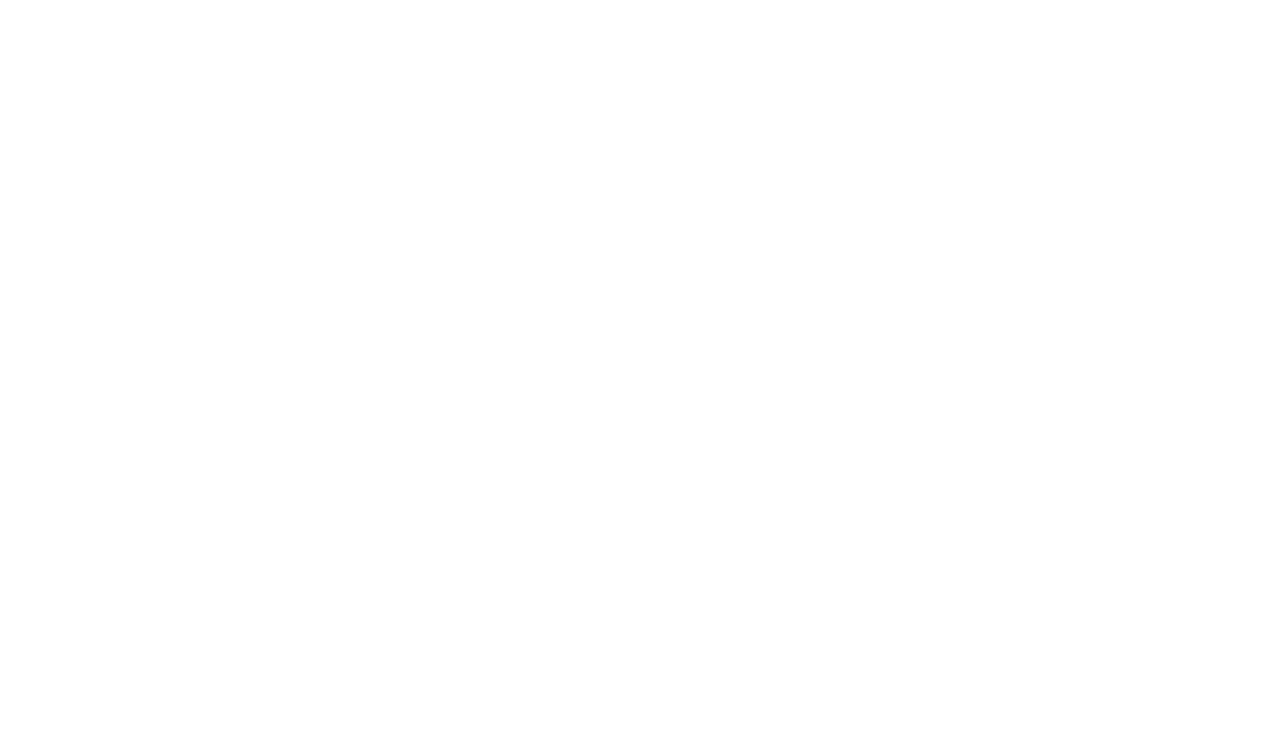
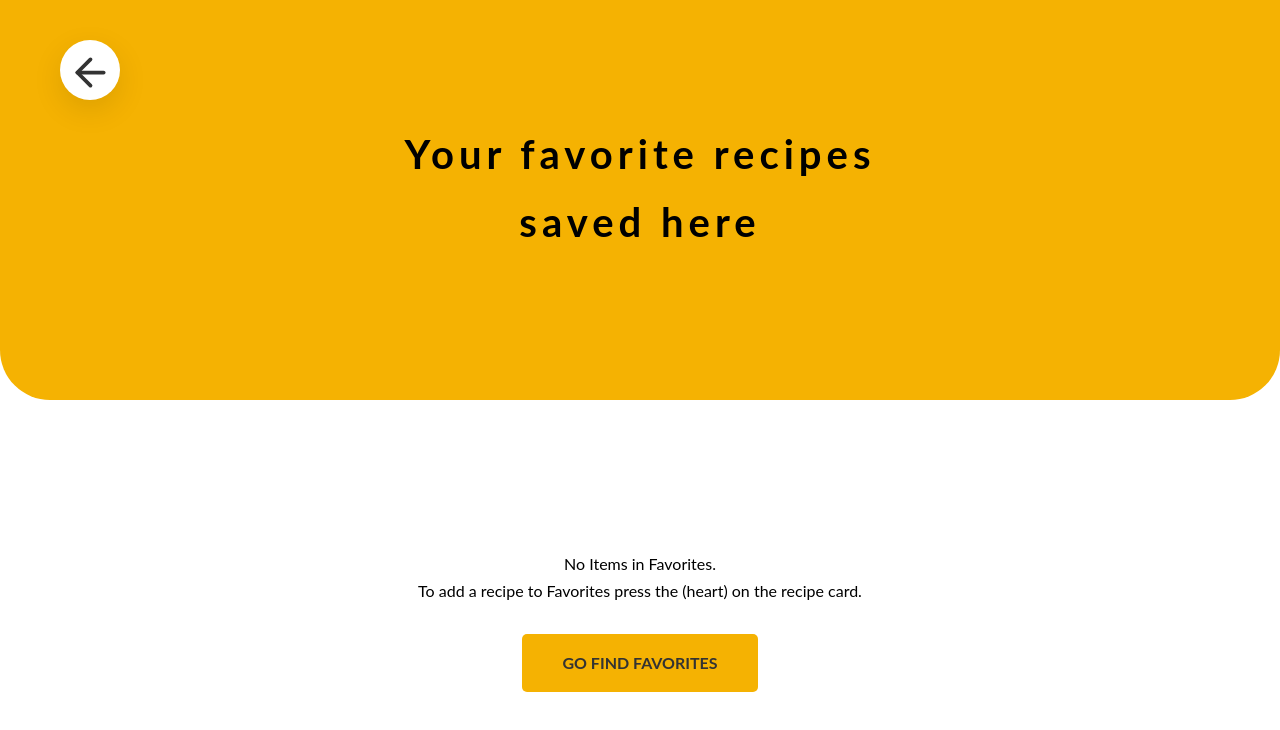
Before and after one commit to Amy-tech/Tastify, a React (Create React App) app: page /favoritespage in a window 1280 px wide. Shown: the top 730 px of the page. Built offline with nearby package versions, Linux system fonts and the light colour scheme; a web font is replaced by a local one.

Commit message:
creating favorite page (#12)

```diff
--- a/src/App.js
+++ b/src/App.js
@@ -7,8 +7,10 @@
 import RecipefeedPage from "./Pages/RecipefeedPage/RecipefeedPage";
 import RecipeMethod from "./Components/Recipefeed/RecipeMethod";
 import CreateRecipe from "./Components/CreateRecipe/CreateRecipe";
+import FavoreitesPage from "./Pages/FavoritesPage/FavoritesPage";
 
 import classes from "./Components/Global Components/Global Sass/Base.module.scss";
+import FavoritesPage from "./Pages/FavoritesPage/FavoritesPage";
 
 function App() {
   return (
@@ -18,6 +20,7 @@
       <Route exact path="/recipefeed" component={RecipefeedPage}></Route>
       <Route exact path="/recipemethod" component={RecipeMethod}></Route>
       <Route exact path="/createrecipe" component={CreateRecipe}></Route>
+      <Route exact path="/favoritespage" component={FavoritesPage}></Route>
     </Fragment>
   );
 }
--- /dev/null
+++ b/src/Components/Favorites/FavoriteHeading.js
@@ -0,0 +1,26 @@
+import React from "react";
+import classes from "./FavoriteHeading.module.scss";
+import typography from "../Global Components/Global Sass/Typography.module.scss";
+import { FiArrowLeft } from "react-icons/fi";
+import button from "../Global Components/Buttons/Button.module.scss";
+
+const FavoriteHeading = () => {
+  return (
+    <div className={classes.fav}>
+      <section className={classes.fav__heading}>
+        <a href={"/recipefeed"} className={button.backBtn}>
+          <FiArrowLeft />
+        </a>
+        <h1
+          className={`${classes.fav__heading_title} ${typography.primary__headingMedium}`}
+        >
+          Your favorite recipes
+          <br />
+          saved here
+        </h1>
+      </section>
+    </div>
+  );
+};
+
+export default FavoriteHeading;
--- /dev/null
+++ b/src/Components/Favorites/FavoriteHeading.module.scss
@@ -0,0 +1,16 @@
+.fav {
+  display: flex;
+  flex-direction: column;
+
+  &__heading {
+    width: 100%;
+    height: 50vh;
+    background-color: #f5b202;
+    border-radius: 0 0 5rem 5rem;
+
+    &_title {
+      text-align: center;
+      padding-top: 2rem;
+    }
+  }
+}
--- a/src/Components/Global Components/Buttons/Button.module.scss
+++ b/src/Components/Global Components/Buttons/Button.module.scss
@@ -122,3 +122,24 @@
 .binLarge:hover {
   background-color: #d49800;
 }
+
+// BACK BUTTON
+.backBtn {
+  display: block;
+  font-size: 4.5rem;
+  margin: 4rem 0 0 6rem;
+  width: 6rem;
+  height: 6rem;
+  border-radius: 50%;
+  background-color: #fff;
+  border: none;
+  color: #333;
+  box-shadow: 0 1rem 3rem rgba(#000, 0.1);
+  text-align: center;
+  cursor: pointer;
+  transition: all 0.2s;
+
+  &:hover {
+    transform: scale(1.1);
+  }
+}
--- a/src/Components/Global Components/Buttons/FavoriteBtn.js
+++ b/src/Components/Global Components/Buttons/FavoriteBtn.js
@@ -1,12 +1,27 @@
-import React from "react";
+import React, { useState } from "react";
 import { FaRegHeart, FaHeart } from "react-icons/fa";
 import button from "./Button.module.scss";
 
 const FavoriteBtn = () => {
+  const [isLiked, setIsLiked] = useState(false);
+
+  const favoriteBtnHandler = () => {
+    setIsLiked(!isLiked);
+  };
+
   return (
-    <div className={button.favorite}>
-      <FaRegHeart className={button.favorite__unfill} />
-      {/* <FaHeart className={button.favorite__fill} /> */}
+    <div className={button.favorite} onClick={favoriteBtnHandler}>
+      {isLiked ? (
+        <FaHeart
+          className={button.favorite__fill}
+          onClick={favoriteBtnHandler}
+        />
+      ) : (
+        <FaRegHeart
+          className={button.favorite__unfill}
+          onClick={favoriteBtnHandler}
+        />
+      )}
     </div>
   );
 };
--- a/src/Components/Global Components/Recipe Form/RecipeForm.js
+++ b/src/Components/Global Components/Recipe Form/RecipeForm.js
@@ -29,10 +29,10 @@
   const [amount, setAmount] = useState("");
   const [measurement, setMeasurement] = useState("");
   const [ingredient, setIngredient] = useState("");
-  const [holdsAmount, setHoldsAmount] = useState([]);
-  const [holdsMeasurement, setHoldsMeasurement] = useState([]);
-  const [holdsIngredient, setHoldsIngredient] = useState([]);
-  // const [ingredientState, setIngredientState] = useState({});
+  // const [holdsAmount, setHoldsAmount] = useState([]);
+  // const [holdsMeasurement, setHoldsMeasurement] = useState([]);
+  // const [holdsIngredient, setHoldsIngredient] = useState([]);
+  const [ingredientState, setIngredientState] = useState({});
   const [measurementList, setMeasurementList] = useState([]);
 
   const amountRef = useRef(null);
@@ -130,33 +130,24 @@
 
   const addMeasurementHandler = (amount, measurement, ingredient) => {
     let _measurementList = [...measurementList];
-    // let _ingredientState = {
-    //   amount: amount,
-    //   measurement: measurement,
-    //   ingredient: ingredient,
-    // };
+    let _ingredientState = [
+      {
+        amount: amount,
+        measurement: measurement,
+        ingredient: ingredient,
+      },
+    ];
 
-    // console.log(_ingredientState);
+    console.log(_ingredientState);
 
-    let _holdsAmount = [...holdsAmount];
-    let _holdsMeasurement = [...holdsMeasurement];
-    let _holdsIngredient = [...holdsIngredient];
-
-    // _holdsAmount.push(amount);
-    // _holdsMeasurement.push(measurement);
-    // _holdsIngredient.push(ingredient);
+    // FOR LOOP
 
     _measurementList.push(amount + " " + measurement + " " + ingredient);
-    _holdsAmount.push(amount);
-    _holdsMeasurement.push(measurement);
-    _holdsIngredient.push(ingredient);
-    // _ingredientState.push();
+
+    _ingredientState.push();
 
     setMeasurementList(_measurementList);
-    // setIngredientState(_ingredientState);
-    setHoldsAmount(_holdsAmount);
-    setHoldsMeasurement(_holdsMeasurement);
-    setHoldsIngredient(_holdsIngredient);
+    setIngredientState(_ingredientState);
   };
 
   // MEASUREMENT BIN HANDLER
@@ -230,13 +221,16 @@
     description: recipeDescription,
     type: recipeType,
     // ingredient: ingredientState,
-    amount: holdsAmount,
-    measurement: holdsMeasurement,
-    ingredient: holdsIngredient,
+    ingredients: {
+      amount: amount,
+      measurement: measurement,
+      ingredient: ingredient,
+    },
     portion: portionCount,
     method: methodList,
     userName: username,
   };
+  console.log(recipe);
 
   // FORM VALIDATION HELPER FUNCTION
   const isEmpty = (value) => value.toString().trim() === "";
@@ -719,3 +713,16 @@
 };
 
 export default RecipeForm;
+
+//REMEMBER
+// let _holdsAmount = [...holdsAmount];
+// let _holdsMeasurement = [...holdsMeasurement];
+// let _holdsIngredient = [...holdsIngredient];
+
+// _holdsAmount.push(amount);
+// _holdsMeasurement.push(measurement);
+// _holdsIngredient.push(ingredient);
+
+// setHoldsAmount(_holdsAmount);
+// setHoldsMeasurement(_holdsMeasurement);
+// setHoldsIngredient(_holdsIngredient);
--- a/src/Components/Navbar/Navbar.js
+++ b/src/Components/Navbar/Navbar.js
@@ -1,6 +1,6 @@
 //IMPORTING RELEVANT COMPONENTS
 import React from "react";
-
+import button from "../Global Components/Buttons/Button.module.scss";
 import classes from "./Navbar.module.scss";
 
 const Navbar = () => {
@@ -25,7 +25,7 @@
       <div className={classes.navigation__nav}>
         <ul className={classes.navigation__list}>
           <li className={classes.navigation__item}>
-            <a href="#" className={classes.navigation__link}>
+            <a href={"/favoritespage"} className={classes.navigation__link}>
               <span>01</span> Favorites
             </a>
           </li>
@@ -40,7 +40,7 @@
             </a>
           </li>
           <li className={classes.navigation__item}>
-            <a href="#" className={classes.navigation__link}>
+            <a href="/" className={classes.navigation__link}>
               <span>04</span> Logout
             </a>
           </li>
--- /dev/null
+++ b/src/Pages/FavoritesPage/FavoritesPage.js
@@ -0,0 +1,31 @@
+import React from "react";
+import classes from "./FavoritesPage.module.scss";
+import typography from "../../Components/Global Components/Global Sass/Typography.module.scss";
+import button from "../../Components/Global Components/Buttons/Button.module.scss";
+import FavoriteHeading from "../../Components/Favorites/FavoriteHeading";
+
+const FavoritesPage = () => {
+  return (
+    <div>
+      <FavoriteHeading />
+
+      <section className={classes.fav__body}>
+        <div className={classes.fav__body_empty}>
+          <p className={typography.paragraph}>
+            No Items in Favorites.
+            <br />
+            To add a recipe to Favorites press the (heart) on the recipe card.
+          </p>
+          <a
+            href="/recipefeed"
+            className={`${button.btn__primary} ${button.btn}`}
+          >
+            Go find favorites
+          </a>
+        </div>
+      </section>
+    </div>
+  );
+};
+
+export default FavoritesPage;
--- /dev/null
+++ b/src/Pages/FavoritesPage/FavoritesPage.module.scss
@@ -0,0 +1,26 @@
+.fav {
+  display: flex;
+  flex-direction: column;
+
+  &__heading {
+    width: 100%;
+    height: 50vh;
+    background-color: #f5b202;
+    border-radius: 0 0 5rem 5rem;
+
+    &_title {
+      text-align: center;
+      padding-top: 6rem;
+    }
+  }
+
+  &__body {
+    text-align: center;
+    margin: auto;
+    width: 100%;
+
+    &_empty {
+      padding-top: 15rem;
+    }
+  }
+}
```
